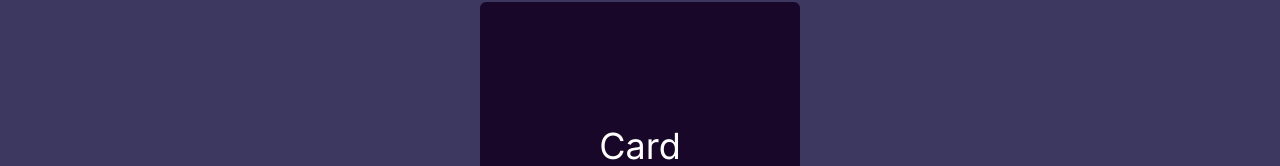
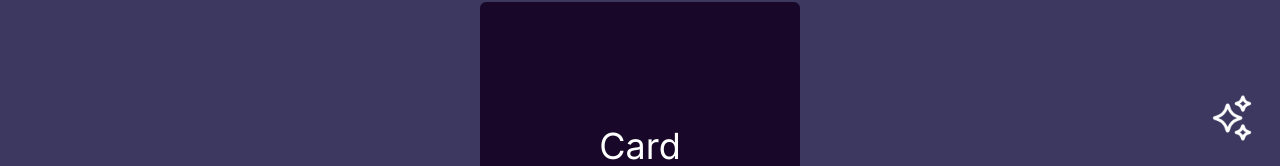
Before and after one commit to Bay-Valley-Tech-Code-Academy/UI-Components-Kit, a Next.js app: page /component in a window 1280 px wide. Shown: the part 634-800 px from the top of the page. Built offline with nearby package versions, Linux system fonts and the light colour scheme.

Commit message:
feat(ai button): Added a button for toggling the AI form

```diff
--- a/src/app/component/page.js
+++ b/src/app/component/page.js
@@ -17,6 +17,10 @@ export default function Component() {
 
   const handleCardClick = (content) => {
     setSelectedContent(content);
+  };
+
+  const openAiForm = () => {
+
   };
 
   return (
@@ -45,22 +49,12 @@ export default function Component() {
               Back
             </button>
           </div>
-          <div className="w-full">
-            {selectedContent}
-          </div>
+          <div className="w-full">{selectedContent}</div>
         </div>
       )}
-      {/* Grid of Boxes
-       <div className="-mt-2 p-2 mr-2 lg:mt-0 gap-x-6 grid lg:grid-flow-col grid-flow-row auto-cols-max justify-center gap-4">
-        <Box
-          description="Explore Tailwind CSS"
-          title="Tailwind Box Component"
-          button="Learn More"
-          p="By John Doe"
-          buttonColor="bg-pink-600"
-          hoverColor="hover:bg-orange-500"
-        />
-      </div> */}
+      <div className="p-6 fixed bottom-0 right-0">
+        <img src="/images/ai.png" className="w-12 cursor-pointer" onClick={() => openAiForm()} alt="ai" />
+      </div>
     </div>
   );
 }
```
Also changed, not shown: public/images/ai.png (added). Lines whose indentation alone changed are shown as unchanged.
